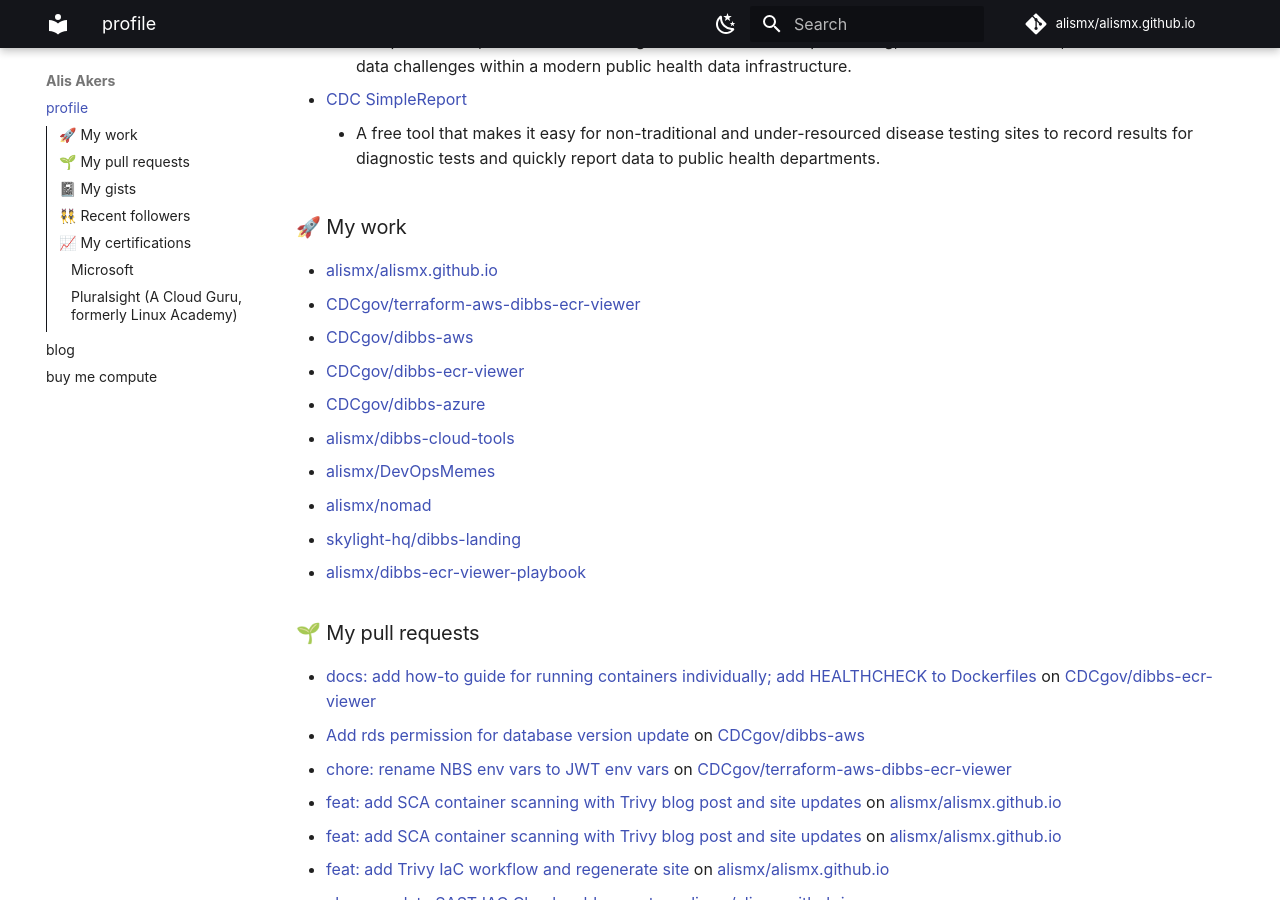
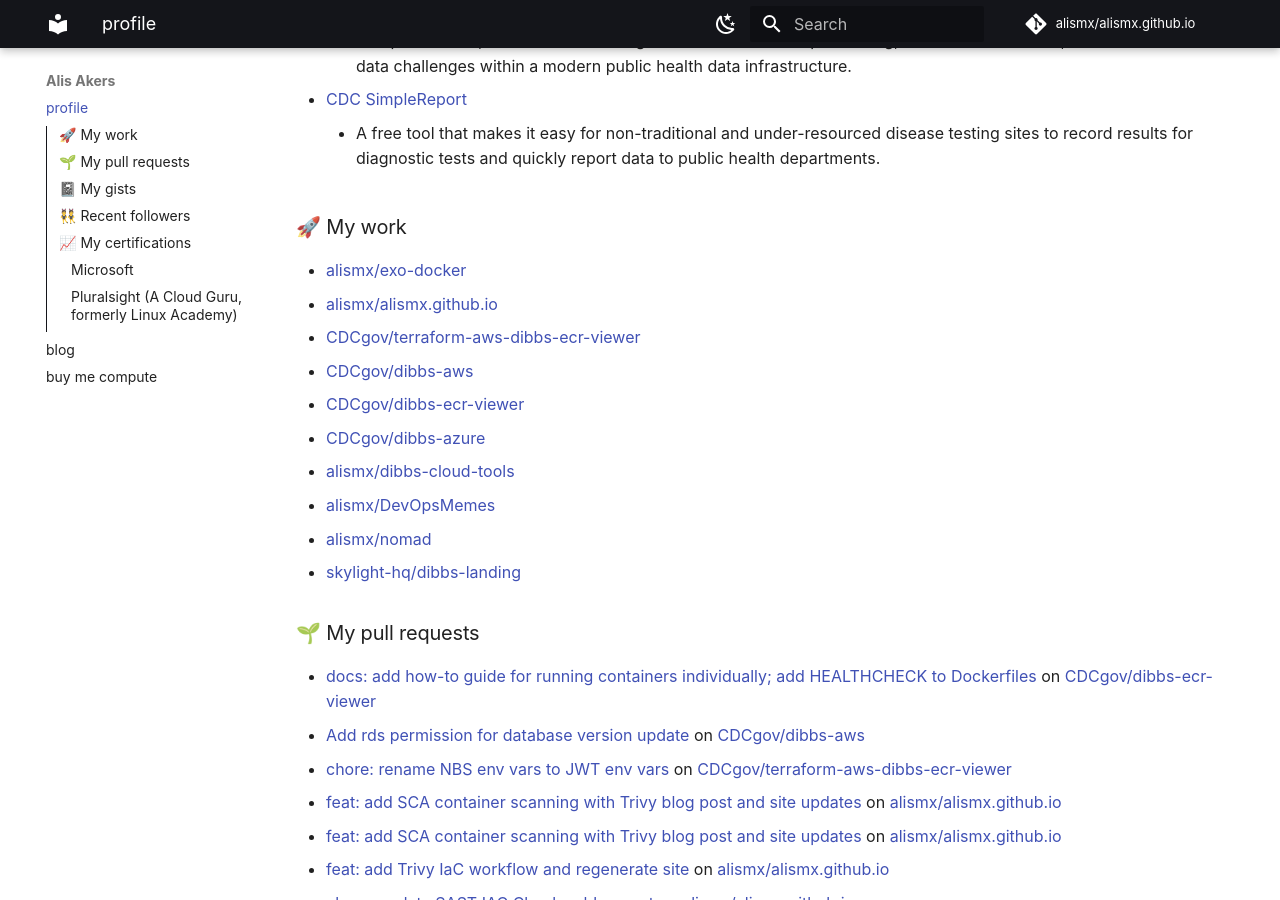
Before and after one commit to alismx/alismx.github.io, an MkDocs documentation site: the page built from docs/index.md, in a window 1280 px wide and 900 px high, scrolled down 456 px. Built offline with MkDocs 1.6.1 and Material for MkDocs 9.7.7, drawn with Linux system fonts in a browser that asks for light colours; plug-ins that fetch from the network failed and are left out; comment, search, counter and statistics services are not loaded.

Commit message:
Update generated files

```diff
--- a/docs/index.md
+++ b/docs/index.md
@@ -15,6 +15,7 @@ I'm Alis, a DevOps engineer passionate about open-source, cloud-native technolog
 
 ### 🚀 My work
 
+- [alismx/exo-docker](https://github.com/alismx/exo-docker)
 - [alismx/alismx.github.io](https://github.com/alismx/alismx.github.io)
 - [CDCgov/terraform-aws-dibbs-ecr-viewer](https://github.com/CDCgov/terraform-aws-dibbs-ecr-viewer)
 - [CDCgov/dibbs-aws](https://github.com/CDCgov/dibbs-aws)
@@ -24,7 +25,6 @@ I'm Alis, a DevOps engineer passionate about open-source, cloud-native technolog
 - [alismx/DevOpsMemes](https://github.com/alismx/DevOpsMemes)
 - [alismx/nomad](https://github.com/alismx/nomad)
 - [skylight-hq/dibbs-landing](https://github.com/skylight-hq/dibbs-landing)
-- [alismx/dibbs-ecr-viewer-playbook](https://github.com/alismx/dibbs-ecr-viewer-playbook)
 
 ### 🌱 My pull requests
 
```
